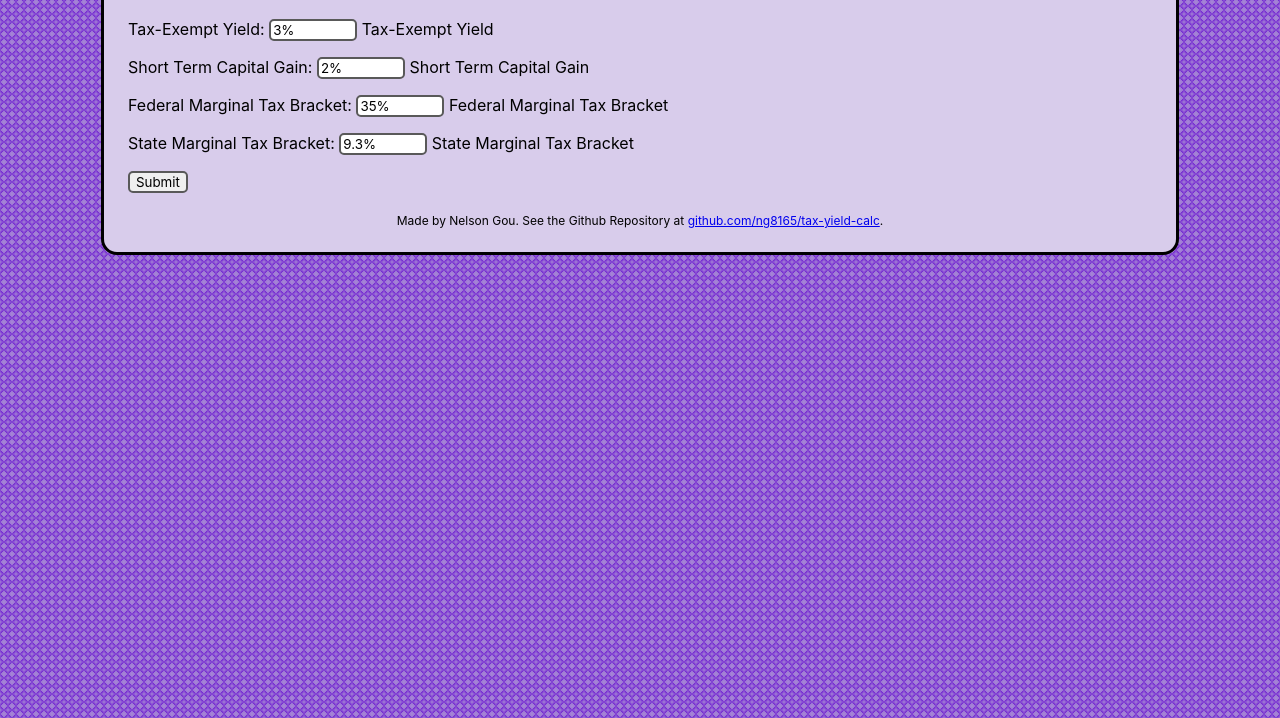
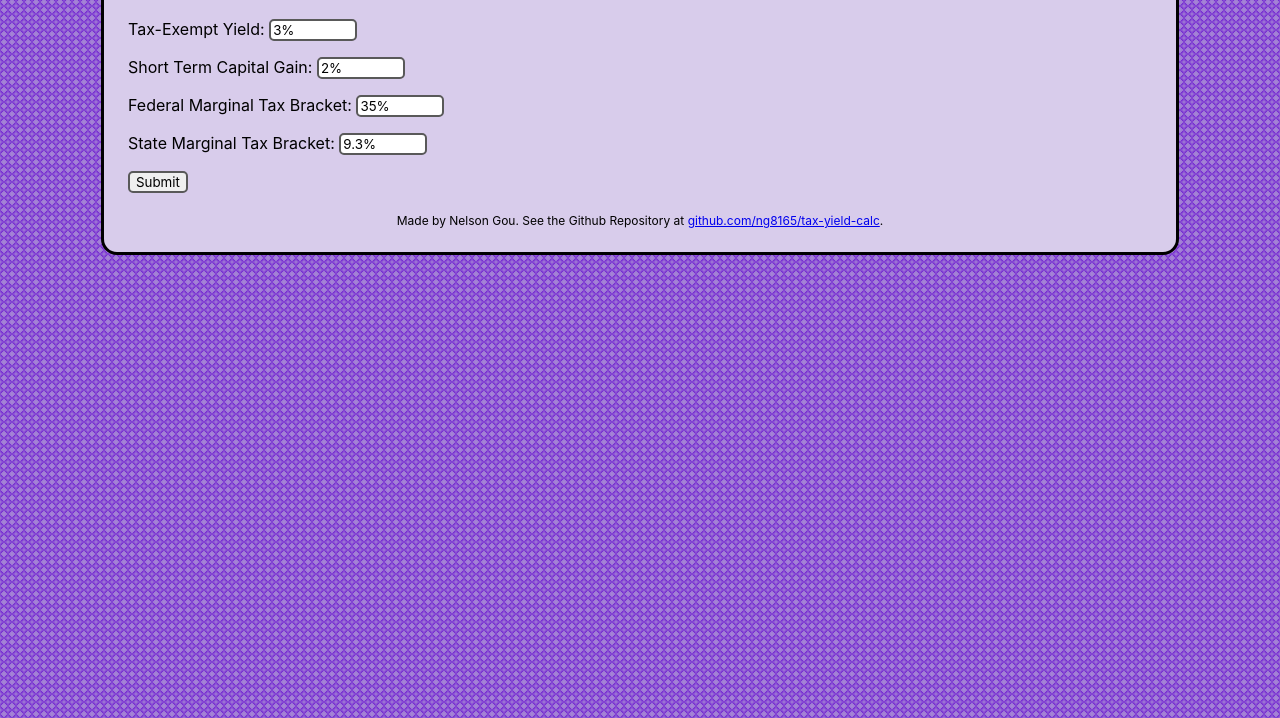
Before and after one commit to ng8165/FinancialCalculators, a plain HTML site: page index.html in a window 1280 px wide. Shown: the part 82-800 px from the top of the page. Drawn offline with nearby package versions, Linux system fonts and the light colour scheme.

Commit message:
Fix labels for inputs

```diff
--- a/index.html
+++ b/index.html
@@ -18,24 +18,24 @@
         <h1>Tax-Equivalent Yield Calculator</h1>
 
         <div id="input">
-            <p>Tax-Exempt Yield:
+            <p>
+                <label for="taxExempt">Tax-Exempt Yield</label>:
                 <input type="text" id="taxExempt" size="5" value="3%"/>
-                <label for="taxExempt">Tax-Exempt Yield</label>
             </p>
 
-            <p>Short Term Capital Gain:
+            <p>
+                <label for="shortCapGain">Short Term Capital Gain</label>:
                 <input type="text" id="shortCapGain" size="5" value="2%"/>
-                <label for="shortCapGain">Short Term Capital Gain</label>
             </p>
 
-            <p>Federal Marginal Tax Bracket:
+            <p>
+                <label for="fedBracket">Federal Marginal Tax Bracket</label>:
                 <input type="text" id="fedBracket" size="5" value="35%"/>
-                <label for="fedBracket">Federal Marginal Tax Bracket</label>
             </p>
 
-            <p>State Marginal Tax Bracket:
+            <p>
+                <label for="stateBracket">State Marginal Tax Bracket</label>:
                 <input type="text" id="stateBracket" size="5" value="9.3%"/>
-                <label for="stateBracket">State Marginal Tax Bracket</label>
             </p>
 
             <button id="submit" onclick="generateResults()">Submit</button>
```
